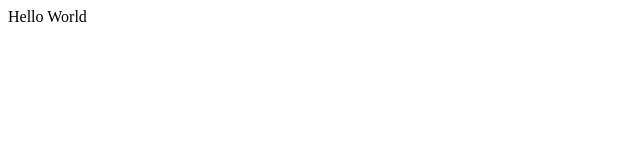
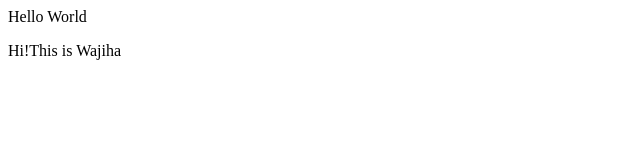
Before and after one commit to Wajiha99/First-demo, a plain HTML site: page index.html in a window 1280 px wide. Shown: the whole page, without its empty margins (0-640 px from the left). Drawn offline with Linux system fonts and the light colour scheme.

Commit message:
Add a new paragraph

```diff
--- a/index.html
+++ b/index.html
@@ -1 +1,2 @@
 <p>Hello World</p>
+<p>Hi!This is Wajiha</p>
```
